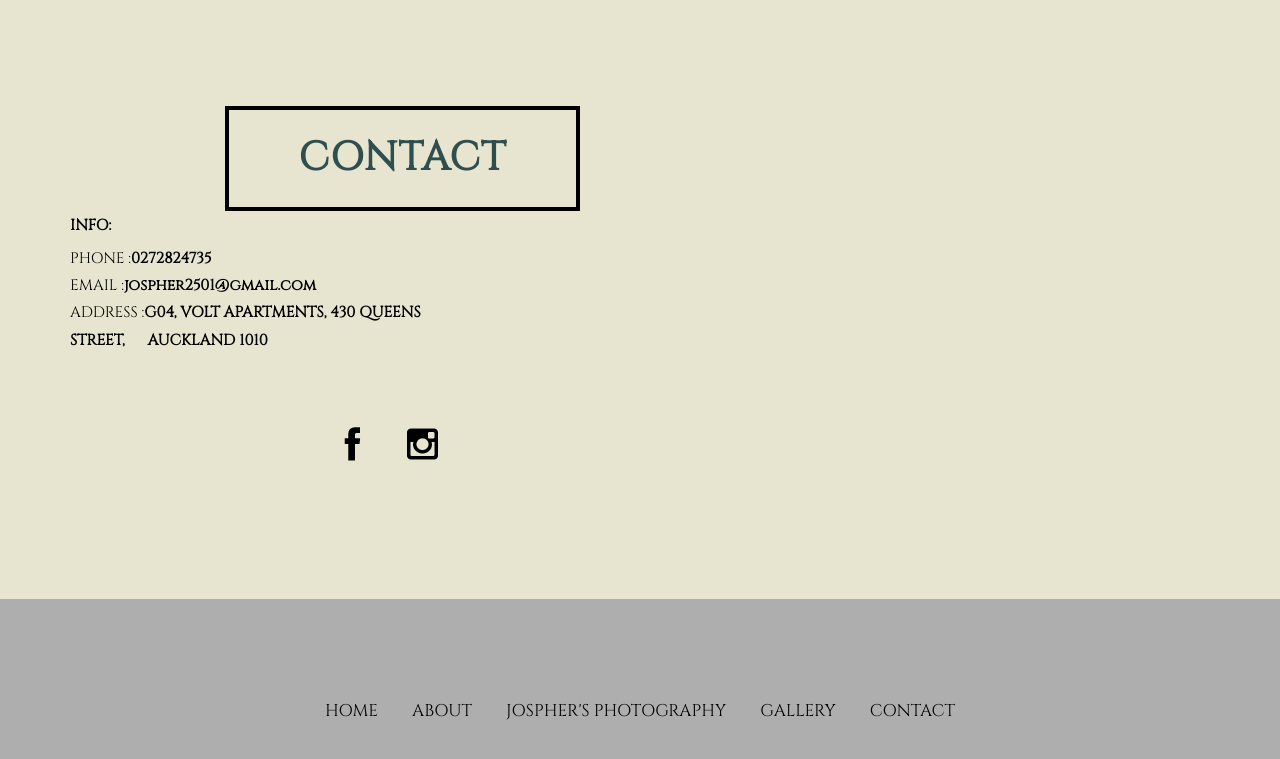
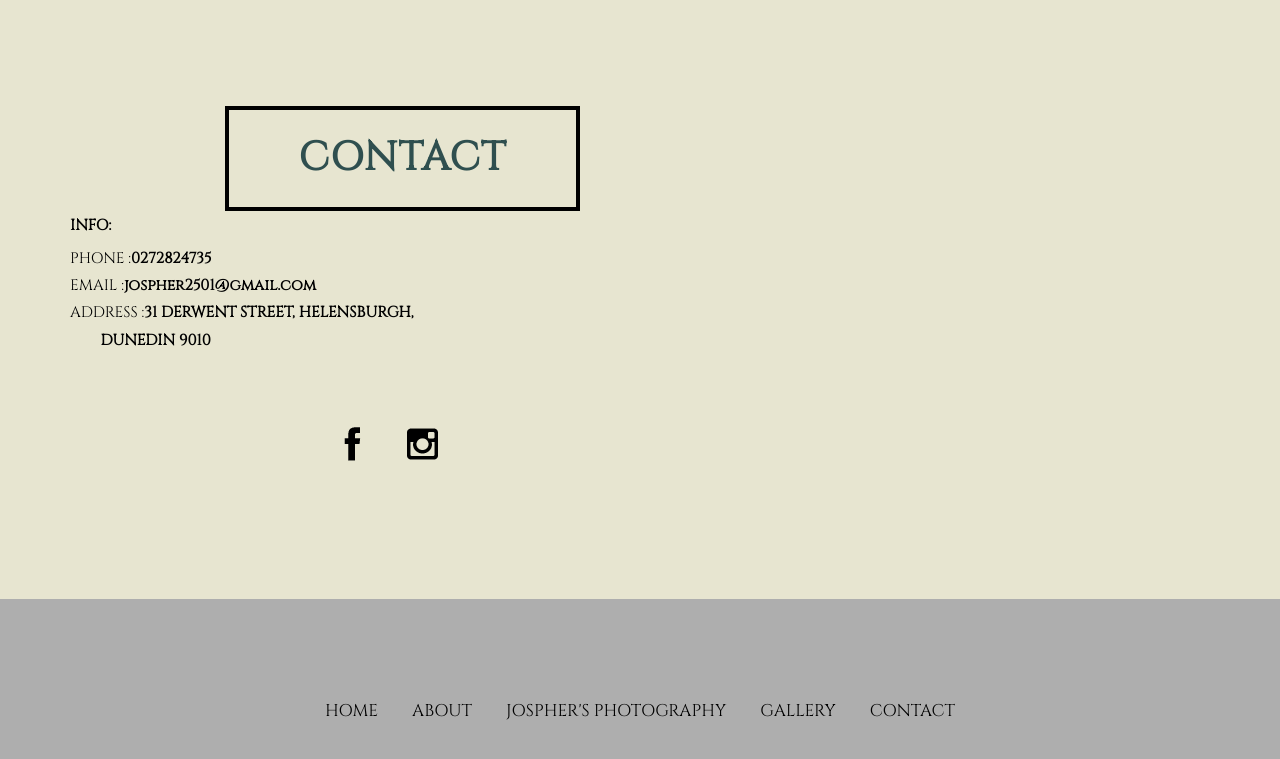
Before and after one commit to nadarjustin/2, a plain HTML site: page index.html in a window 1280 px wide. Shown: the part 3823-4582 px from the top of the page. Drawn offline with Linux system fonts and the light colour scheme.

Commit message:
Address update
changed the address

```diff
--- a/index.html
+++ b/index.html
@@ -561,8 +561,8 @@
                             </li>
                             <li>Phone :<span class="bold">0272824735</span></li>
                             <li>Email :<a href="mailto:">jospher2501@gmail.com</a></li>
-                            <li>Address :<span class="bold">G04, Volt apartments, 430 queens street, &nbsp; &nbsp;&nbsp;
-                                    Auckland 1010</span></li>
+                            <li>Address :<span class="bold">31 Derwent street, Helensburgh, &nbsp; &nbsp;&nbsp; &nbsp; &nbsp;&nbsp; &nbsp; &nbsp;&nbsp; &nbsp; &nbsp;&nbsp;
+                                    Dunedin 9010</span></li>
                         </ul>
                         <div class="clearfix"></div>
                     </div>
```
